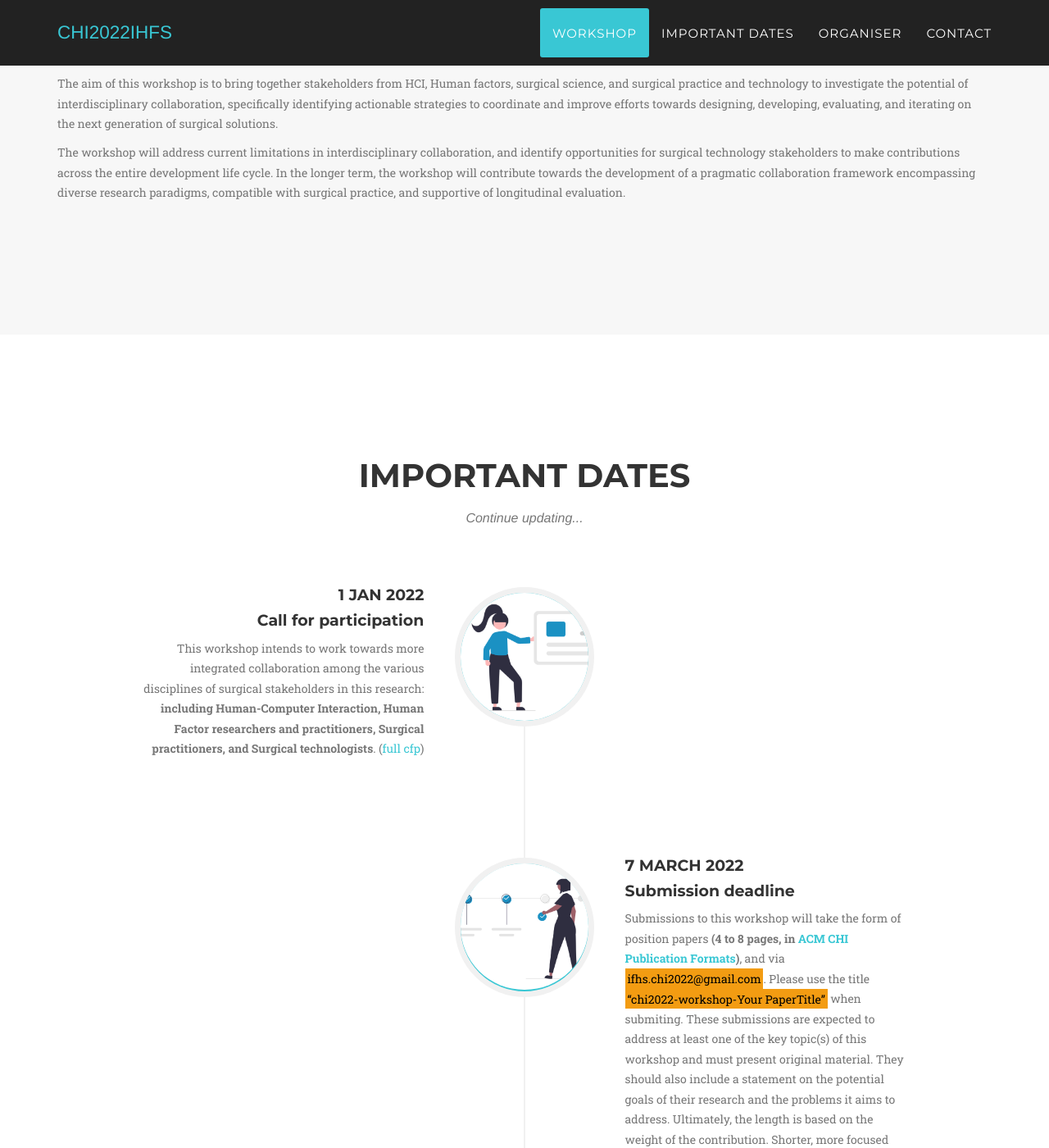
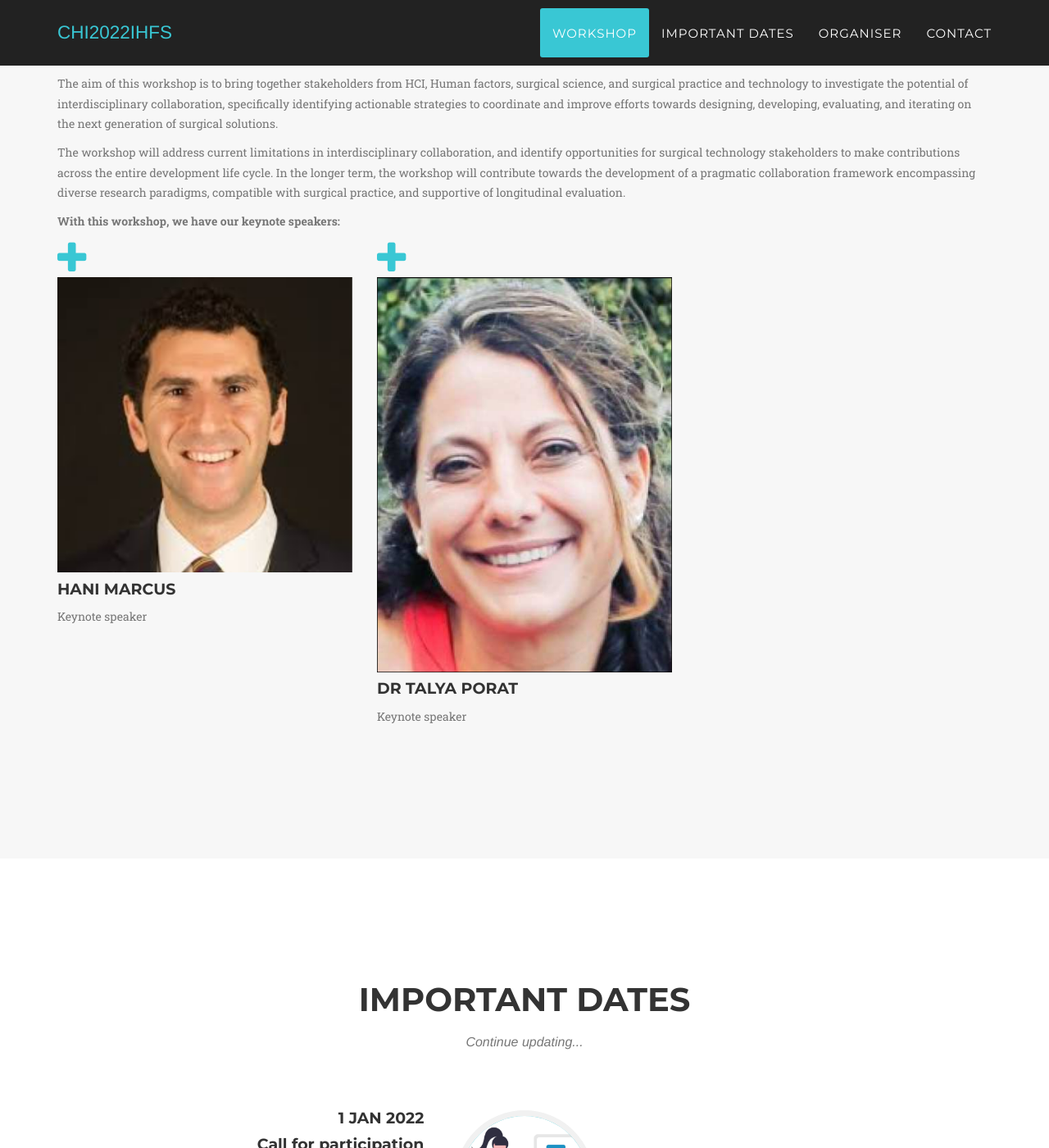
Before and after one commit to turtle2007/CHI22-ihfs, a Jekyll site: the page built from index.html, in a window 1280 px wide and 1400 px high, scrolled down 1179 px. Shown: the whole window at 82% size. Built offline with Jekyll 4.4.1, drawn with Linux system fonts in a browser that asks for light colours; some web fonts are replaced.

Commit message:
add keynote

```diff
--- a/_includes/workshop_grid.html
+++ b/_includes/workshop_grid.html
@@ -8,10 +8,11 @@
                     <p class="section-subheading text-muted">Research in surgical intervention and technology development is increasingly interdisciplinary. Despite the great potential of working in this way, recent research suggests that interdisciplinary collaborations and competing stakeholder interests can be challenging to initiate and manage, with the result that knowledge and expertise from different fields are not always well integrated. </p>
                     <p class="section-subheading text-muted">The aim of this workshop is to bring together stakeholders from HCI, Human factors, surgical science, and surgical practice and technology to investigate the potential of interdisciplinary collaboration, specifically identifying actionable strategies to coordinate and improve efforts towards designing, developing, evaluating, and iterating on the next generation of surgical solutions.</p>
                    <p class="section-subheading text-muted">The workshop will address current limitations in interdisciplinary collaboration, and identify opportunities for surgical technology stakeholders to make contributions across the entire development life cycle. In the longer term, the workshop will contribute towards the development of a pragmatic collaboration framework encompassing diverse research paradigms, compatible with surgical practice, and supportive of longitudinal evaluation.</p>
+                   <p class="section-subheading text-muted"><b>With this workshop, we have our keynote speakers: </b></p>
                 </div>
             </div>
             <div class="row">
-<!--             {% for post in site.posts %}
+            {% for post in site.posts %}
                 <div class="col-md-4 col-sm-6 portfolio-item">
                     <a href="#portfolioModal{{ post.modal-id }}" class="portfolio-link" data-toggle="modal">
                         <div class="portfolio-hover">
@@ -26,7 +27,7 @@
                         <p class="text-muted">{{ post.subtitle }}</p>
                     </div>
                 </div>
-            {% endfor %} -->
+            {% endfor %}
             </div>
         </div>
     </section>
```
Also changed, not shown: _posts/-2021-12-20-project-1.markdown (deleted, +0 -18 lines), _posts/2022-4-2-keynote1.markdown (added, +15 -0 lines), _posts/2022-4-2-keynote2.markdown (added, +15 -0 lines), img/header-bg-1.jpg (deleted), img/portfolio/HaniMarcus.png (added), img/portfolio/TalyaPorat.png (added), img/portfolio/dreams-thumbnail.png (deleted), img/portfolio/dreams.png (deleted), img/portfolio/escape-thumbnail.png (deleted), img/portfolio/escape.png (deleted), img/portfolio/golden-thumbnail.png (deleted), img/portfolio/golden.png (deleted), img/portfolio/roundicons-thumbnail.png (deleted), img/portfolio/roundicons.png (deleted), 4 more files.
